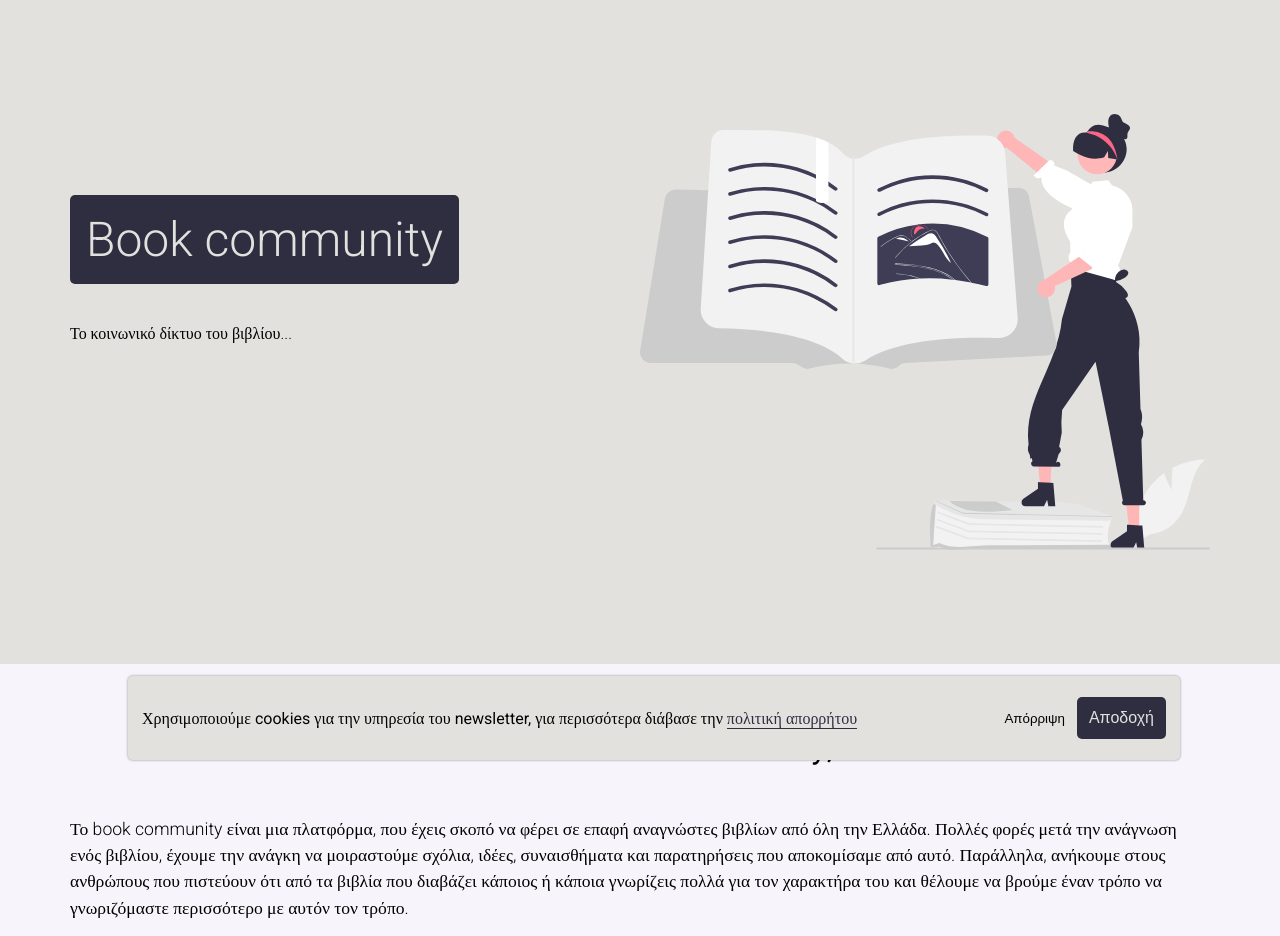
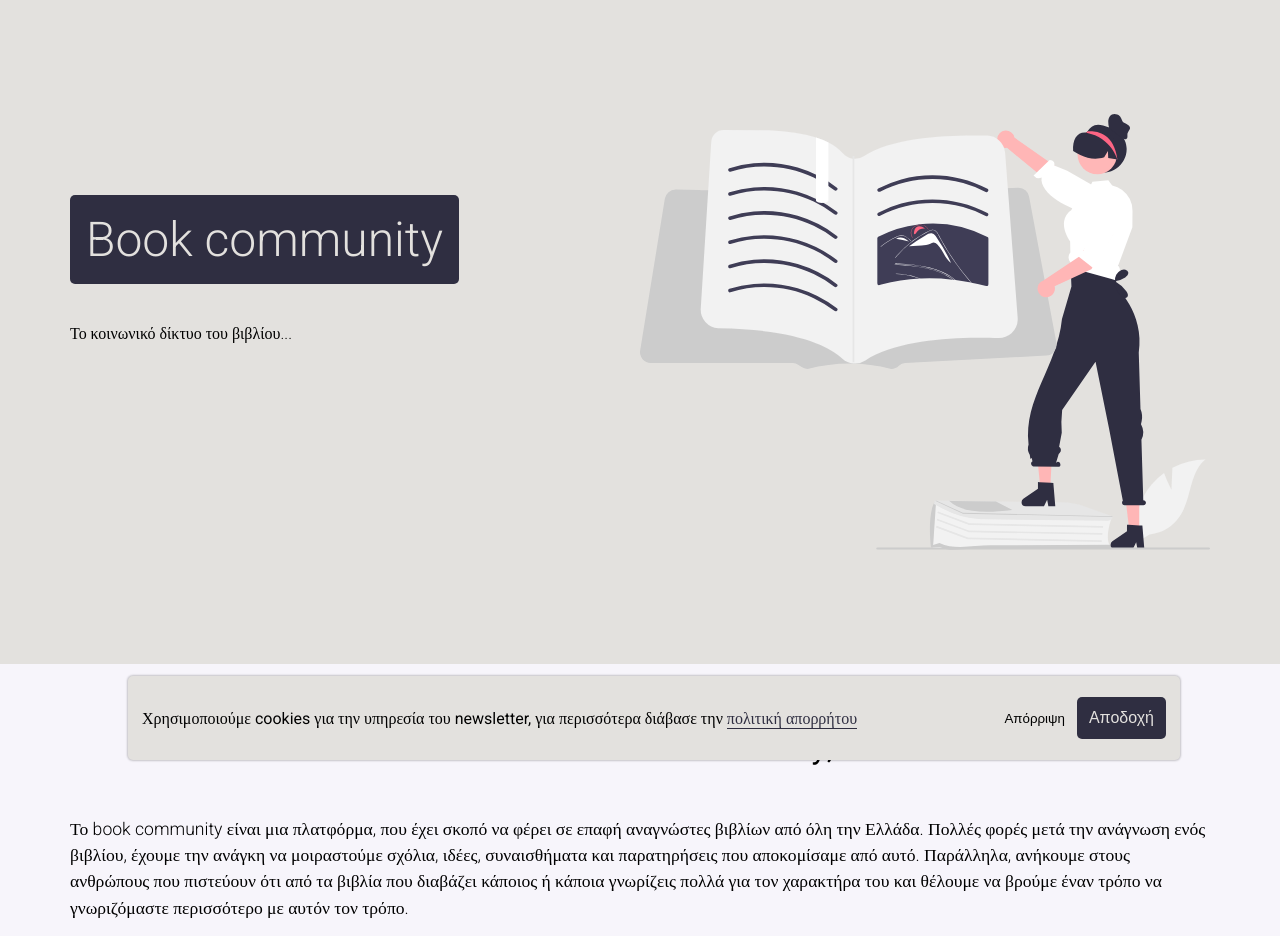
Before and after one commit to Book-Community/Landing-Page, a website: page index.html in a window 1280 px wide. Shown: the top 936 px of the page. Drawn offline with Linux system fonts and the light colour scheme.

Commit message:
fix typo

```diff
--- a/index.html
+++ b/index.html
@@ -330,7 +330,7 @@
 				<div class="title">Τι είναι το book community;</div>
 				<div class="text">
 					<p>
-						Το book community είναι μια πλατφόρμα, που έχεις σκοπό να φέρει σε επαφή αναγνώστες βιβλίων από όλη την Ελλάδα. Πολλές φορές μετά την ανάγνωση ενός βιβλίου, έχουμε την ανάγκη να μοιραστούμε σχόλια, ιδέες, συναισθήματα και παρατηρήσεις
+						Το book community είναι μια πλατφόρμα, που έχει σκοπό να φέρει σε επαφή αναγνώστες βιβλίων από όλη την Ελλάδα. Πολλές φορές μετά την ανάγνωση ενός βιβλίου, έχουμε την ανάγκη να μοιραστούμε σχόλια, ιδέες, συναισθήματα και παρατηρήσεις
 						που αποκομίσαμε από αυτό. Παράλληλα, ανήκουμε στους ανθρώπους που πιστεύουν
 						ότι από τα βιβλία που διαβάζει κάποιος ή κάποια γνωρίζεις πολλά για τον χαρακτήρα του και θέλουμε να βρούμε έναν τρόπο να γνωριζόμαστε περισσότερο με αυτόν
 						τον τρόπο.
```
